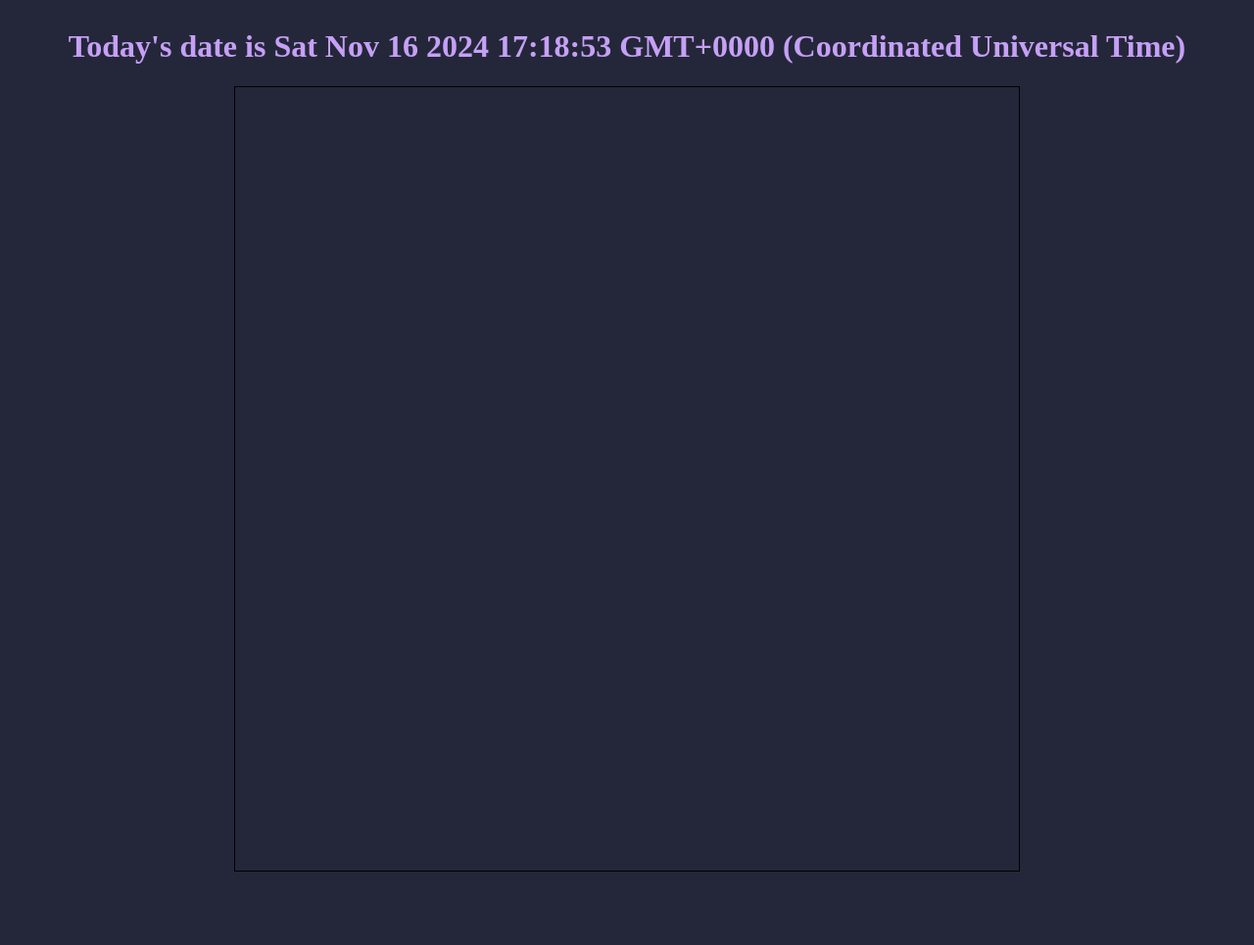
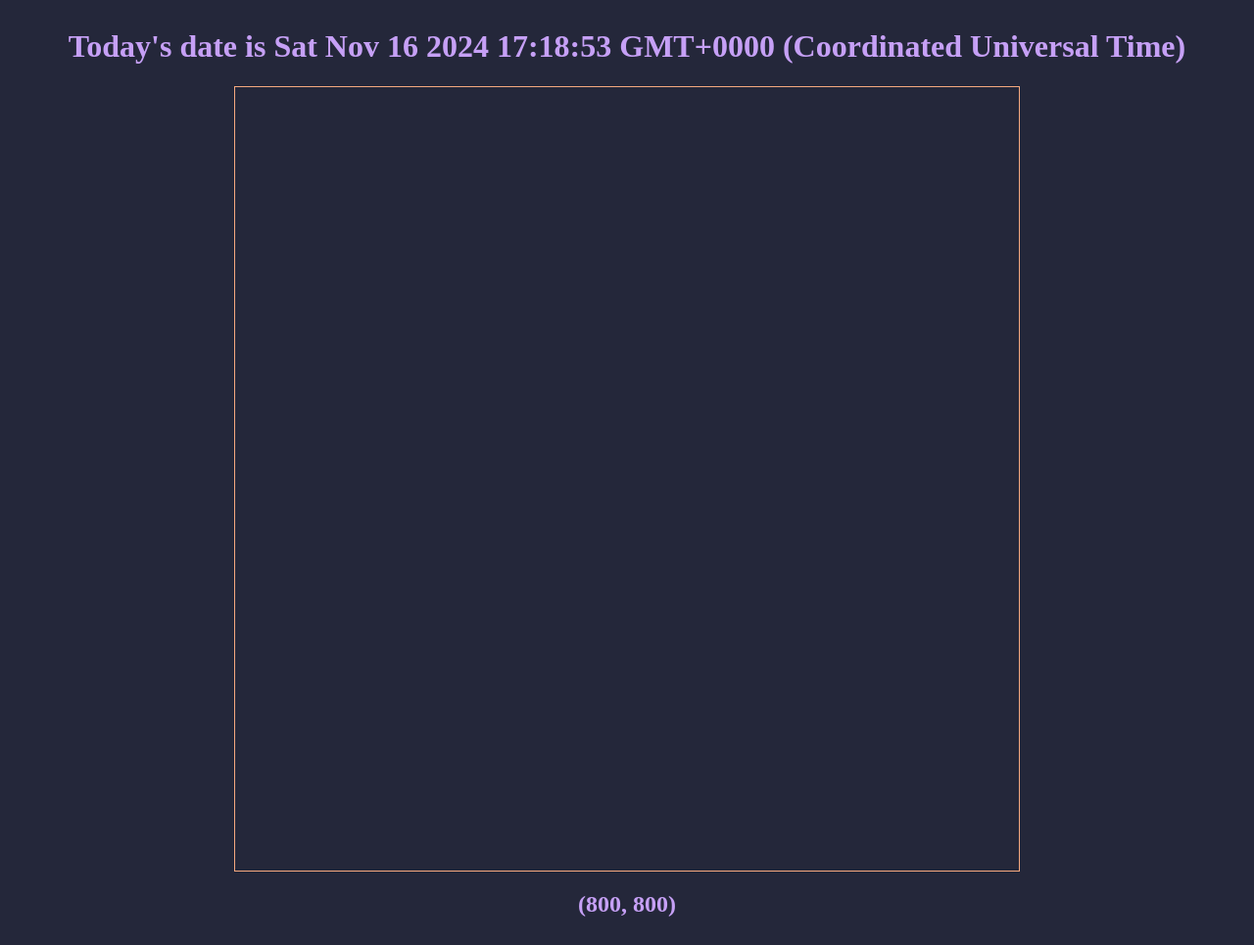
Before and after one commit to marcbaetica/Gravity-Sand, a website: page client.html in a window 1280 px wide. Shown: the whole page at 98% size. Before the commit the page ends 898 px from the top, so only its background shows below. Drawn offline with nearby package versions, Linux system fonts and the light colour scheme.

Commit message:
Adjustments.

```diff
--- a/client.css
+++ b/client.css
@@ -3,7 +3,7 @@
     align-items: center;
     justify-content: center;
 }
-.title-container{
+.text-container{
     display: flex;
     /* align-items: center; */
     justify-content: center;
--- a/client.html
+++ b/client.html
@@ -8,19 +8,24 @@
       let d  = new Date();
       <!-- alert("Today's date is " + d); -->
       console.log(d);
-      document.body.innerHTML = "<div class='title-container'><h1 style='color:#c6a0f6;' > Today's date is " + d + "</h1></div>";
+      document.body.innerHTML = "<div class='text-container'><h1 style='color:#c6a0f6;' > Today's date is " + d + "</h1></div>";
     </script>
 
     <!-- <script src="node_modules/socket.io/socket.io.js"></script> -->
     <script src="https://cdn.socket.io/3.1.3/socket.io.min.js" integrity="sha384-cPwlPLvBTa3sKAgddT6krw0cJat7egBga3DJepJyrLl4Q9/5WLra3rrnMcyTyOnh" crossorigin="anonymous"></script>
     <!-- <script type= 'module' src='js/client.js'></script> -->
     <div class='canvas-container'>
-      <canvas id='section_map' width='800' height='800' style='border:1px solid black;'>
+      <canvas id='section_map' width='800' height='800' style='border:1px solid #f5a97f;'>
+      <!-- <canvas id='section_map' width='800' height='800' style='border:1px solid #eed49f;'> -->
     </div>
     </canvas>
     <script>
       const canvas = document.getElementById('section_map')
     </script>
+    <div class='text-container'>
+      <h2 style='color:#c6a0f6;' >(800, 800)</h1>
+    </div>
+
     <link rel='stylesheet' href='client.css'>
 
   <!-- <script type='module' src='js/client.js'></script> -->
```
